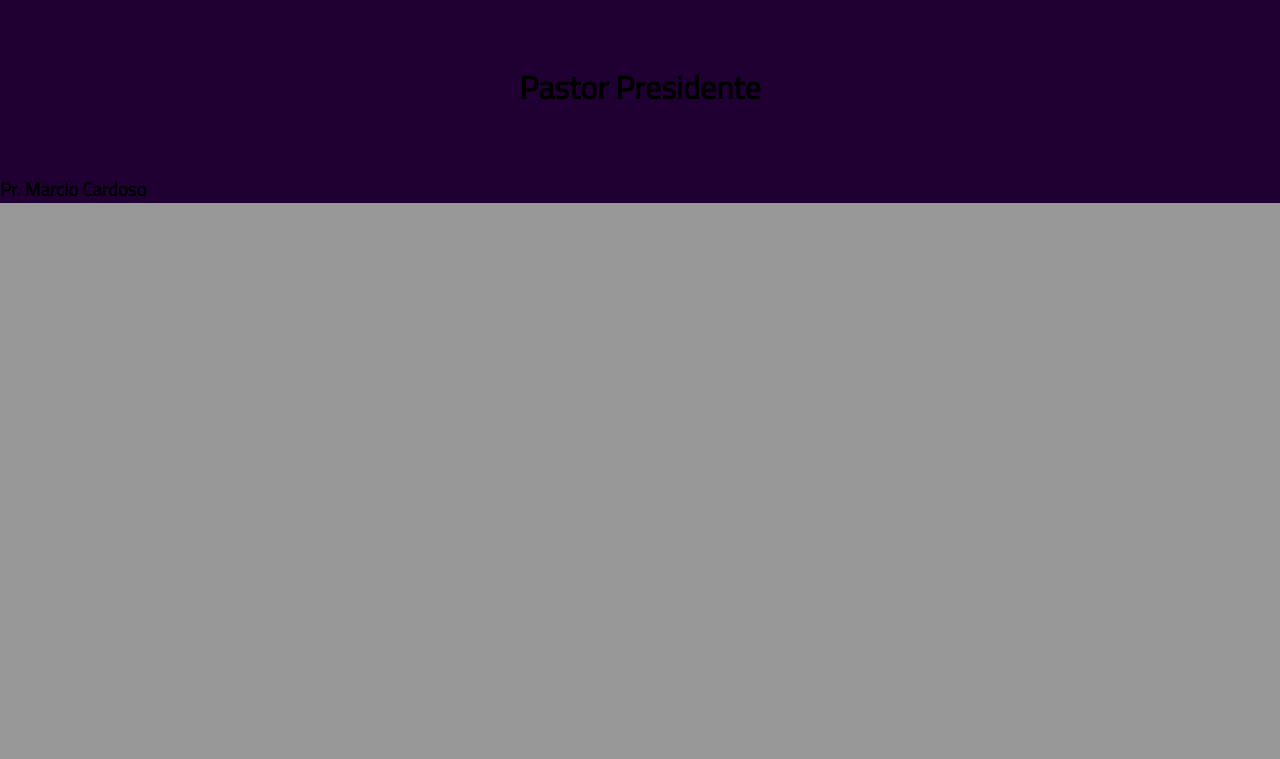
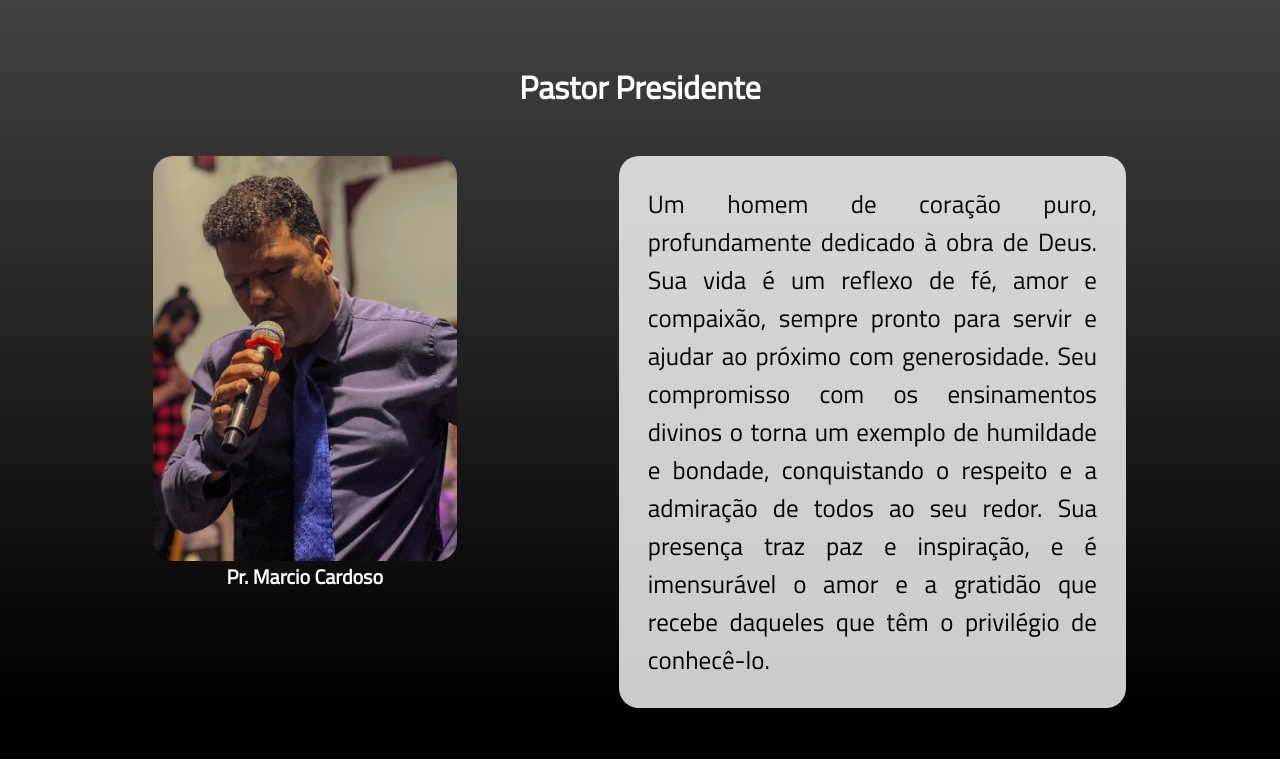
Before and after one commit to mths0303s/Blog-gospel, a PHP site: page /pages/index.html in a window 1280 px wide. Shown: the part 1658-2417 px from the top of the page. Before the commit the page ends 1861 px from the top, so only its background shows below. Run offline with PHP 8.4, Linux system fonts and the light colour scheme; some libraries are stand-ins or nearby versions.

Commit message:
Adding files via upload

```diff
--- a/pages/index.html
+++ b/pages/index.html
@@ -54,9 +54,19 @@
         <h3>Participe dos nossos cultos e eventos</h3>
     </div>
 
-    <div class="apresentacao">
-        <h1>Pastor Presidente</h1>
-        <h3>Pr. Marcio Cardoso</h3>
+    <div class="terceiraParte">
+        <h1 id="h1">Pastor Presidente</h1>
+        <div class="apresentacao">
+            <div class="NomeFotoCargo">
+
+                <img src="../img/pastor.jpg" alt="">
+                <h3>Pr. Marcio Cardoso</h3>
+            </div>
+
+            <div class="descricao">
+                <p>Um homem de coração puro, profundamente dedicado à obra de Deus. Sua vida é um reflexo de fé, amor e compaixão, sempre pronto para servir e ajudar ao próximo com generosidade. Seu compromisso com os ensinamentos divinos o torna um exemplo de humildade e bondade, conquistando o respeito e a admiração de todos ao seu redor. Sua presença traz paz e inspiração, e é imensurável o amor e a gratidão que recebe daqueles que têm o privilégio de conhecê-lo.</p>
+            </div>
+        </div>
     </div>
 </body>
 </html>
--- a/styles/stylehome.css
+++ b/styles/stylehome.css
@@ -4,9 +4,11 @@
     box-sizing: border-box;
     font-family: "Titillium Web", sans-serif;
 }
+
 body{
-    background-color: rgb(32, 0, 51)
+    background-color: black;
 }
+
 .principal{
     background-image: url(../img/jovens.jpg);
     background-size: cover;
@@ -46,6 +48,54 @@ body{
     background-image: url(../img/pessoasadorando.jpg);
 }
 
+.apresentacao{
+    max-width: 80%;
+    display: grid;
+    grid-template-columns: repeat(2, 1fr);
+    gap: 10px;
+    margin: 4%;
+    color: white;
+    justify-content: center;
+}
+
+.apresentacao h3{
+    font-size: 20px;
+    text-align: center;
+}
+
+.NomeFotoCargo h1{
+    margin-bottom: -40px;
+}
+.NomeFotoCargo img{
+    max-width: 100%;
+    border-radius: 20px;
+    margin: auto;
+}
+.descricao p{
+    margin: auto;
+    margin-right: -10%;
+    background-color: white;
+    gap: 10px; /* Adicionando um gap para melhor visualização */
+    opacity: 0.8;
+    color: black;
+    padding-bottom: 20px;
+    max-width: 100%;
+    text-align: justify;
+    border-radius: 20px;
+    font-size: 25px;
+    padding: 5.7%;
+}
+
+#h1{
+    text-align: center;
+    color: white;
+    margin-bottom: -70px;
+}
+
+.terceiraParte{
+    background: linear-gradient(rgb(66, 66, 66), rgb(0, 0, 0));
+}
+
 @media screen and (max-width: 1000px){
     .blocoTextos{
         grid-template-columns: 1fr;
```
Also changed, not shown: img/pastor.jpg (added).
